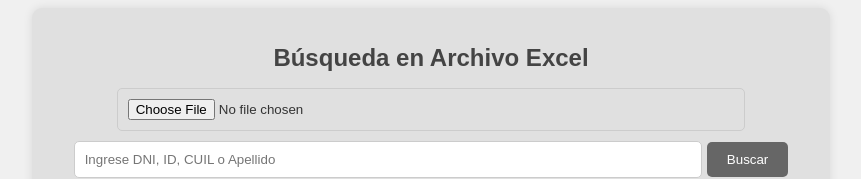
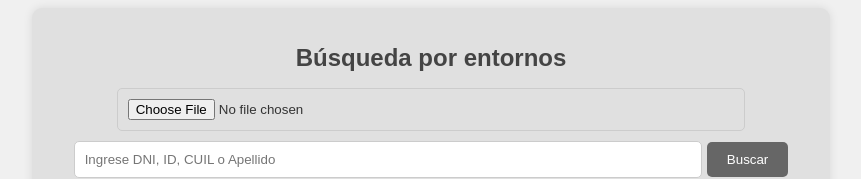
Before and after one commit to LuchoLatella/Control_entorno, a plain HTML site: page index.html in a window 1280 px wide. Shown: the top 179 px of the page, without its empty margins (209-1070 px from the left). Drawn offline with Linux system fonts and the light colour scheme.

```diff
--- a/index.html
+++ b/index.html
@@ -8,7 +8,7 @@
 </head>
 <body>
     <div class="container">
-        <h1>Búsqueda en Archivo Excel</h1>
+        <h1>Búsqueda por entornos</h1>
         <input type="file" id="fileInput" />
         <input type="text" id="searchInput" placeholder="Ingrese DNI, ID, CUIL o Apellido">
         <button id="searchButton">Buscar</button>
```
Also changed, not shown: style.css (deleted).
